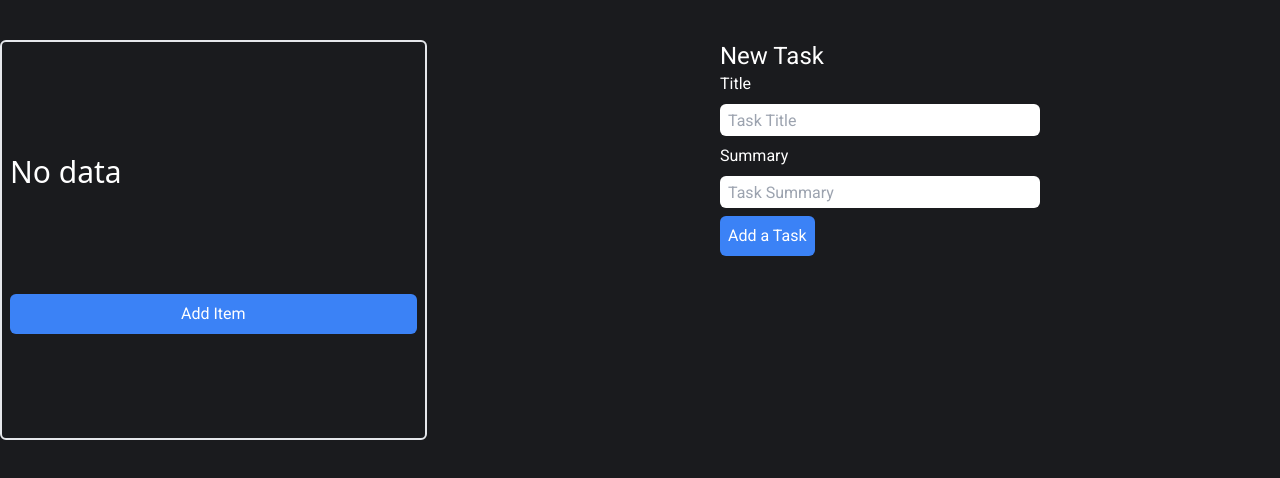
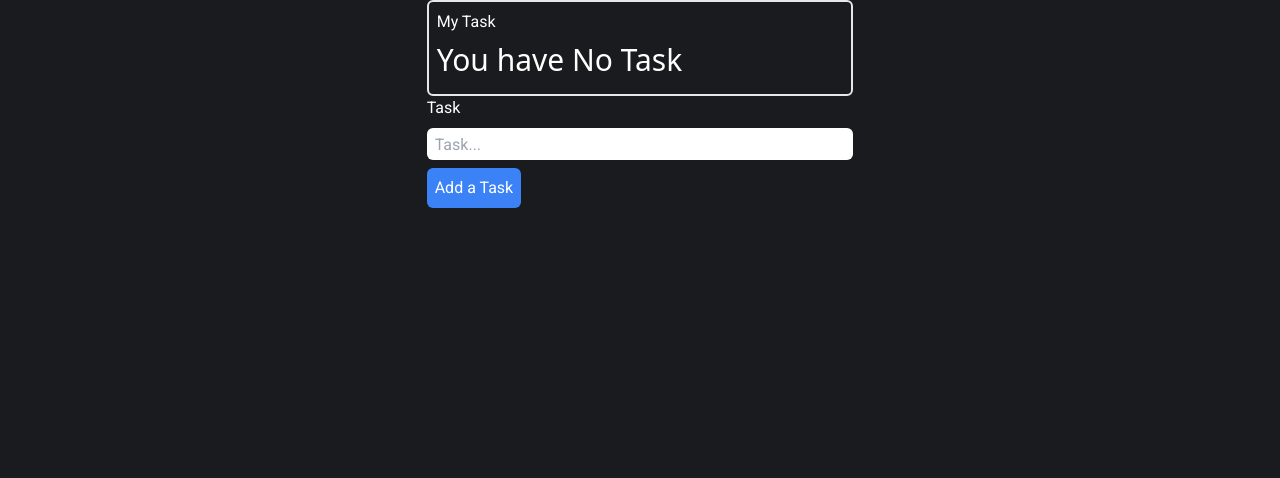
Before and after one commit to AmitPaswan18/Todo-App, a React (Vite) app: page / in a window 1280 px wide. Shown: the top 478 px of the page. Built offline with nearby package versions, Linux system fonts and the light colour scheme.

Commit message:
local storage added

```diff
--- a/src/components/TodoItems.jsx
+++ b/src/components/TodoItems.jsx
@@ -1,10 +1,9 @@
-import { useState, useRef } from "react";
+import { useState, useRef, useEffect } from "react";
 import { RiDeleteBin5Fill } from "react-icons/ri";
+// import button from "./common/button";
 const TodoItems = () => {
   const [title, setTitle] = useState("");
-  const [description, setDescription] = useState("");
   const [todo, setTodo] = useState([]);
-  const [page, setPage] = useState(false);
 
   const addItem = useRef(null);
 
@@ -12,70 +11,49 @@ const TodoItems = () => {
     let updatedtask = [...todo];
     updatedtask.splice(index, 1);
     setTodo(updatedtask);
+    saveTasks([...updatedtask]);
   };
   function handleSubmit(event) {
-    setTodo([...todo, { title, description }]);
+    setTodo([...todo, { title }]);
+    saveTasks([...todo, { title }]);
     event.preventDefault();
     setTitle("");
-    setDescription("");
-    setPage(true);
   }
+
+  function loadTasks() {
+    let loadedTasks = localStorage.getItem("todo");
+
+    let tasks = JSON.parse(loadedTasks);
+
+    if (tasks) {
+      setTodo(tasks);
+    }
+  }
+
+  function saveTasks(todo) {
+    localStorage.setItem("todo", JSON.stringify(todo));
+  }
+
+  useEffect(() => {
+    loadTasks();
+  }, []);
 
   return (
     <>
-      <div>
-        <div className="flex justify-center items-center max-h-fit lg:h-screen lg:w-screen">
-          {" "}
-          {page ? null : (
-            <form
-              className="w-1/4 absolute top-10 right-60"
-              onSubmit={handleSubmit}>
-              <div className="text-white w-[30%]">
-                {" "}
-                <h3 className="text-2xl">New Task</h3>
-                <div className="flex flex-col w-full">
-                  <div>Title</div>
-                  <input
-                    className=" w-full h-8 rounded-md p-2 my-2 text-black"
-                    type="text"
-                    required
-                    ref={addItem}
-                    placeholder="Task Title"
-                    onChange={(e) => setTitle(e.target.value)}
-                    value={title}
-                  />
-                  <div>Summary</div>
-                  <input
-                    className=" w-full h-8 rounded-md  p-2 my-2 text-black"
-                    type="text"
-                    placeholder="Task Summary"
-                    onChange={(e) => setDescription(e.target.value)}
-                    value={description}
-                  />
-                </div>
-                <div className="flex ">
-                  <button className="bg-blue-500 p-2 rounded-md" type="submit">
-                    Add a Task
-                  </button>
-                </div>
-              </div>
-            </form>
-          )}
-        </div>
+      <div className="flexjustify-center flex-col items-center w-screen">
+        <div className=" max-h-fit flex justify-center lg:w-screen">
           {todo.length === 0 ? (
             <>
-            <div className=" absolute flex  md:flex-col justify-evenly lg:top-10 md:top-80 md:w-full md:z-10 lg:w-1/3 p-2 text-white rounded-md lg:h-3/6 sm:h-1/2 border-2">
-              <div className="font-sans text-3xl py-2 "> No data</div>
-
-              <button
-                onClick={() => setPage(false)}
-                className="bg-blue-500 text-white p-2 w-full md:h-10 sm:max-h-10 sm:w-[30%] rounded-md">
-                Add Item
-              </button>
+              <div className="  flex  md:flex-col justify-evenly  md:w-full md:z-10 lg:w-1/3 p-2 text-white rounded-md lg:h-3/6 sm:h-1/2 border-2">
+                <div>My Task</div>
+                <div className="font-sans text-3xl py-2 ">
+                  {" "}
+                  You have No Task
+                </div>
               </div>
             </>
           ) : (
-          <div className="lg:absolute top-10 left-10 w-1/3 max-h-fit">
+            <div className=" left-10 w-1/3 max-h-fit">
               <div className="font-sans text-4xl font-bold text-white">
                 My Tasks
               </div>
@@ -99,13 +77,33 @@ const TodoItems = () => {
                   </div>
                 </div>
               ))}
-            <button
-              onClick={() => setPage(false)}
-              className="bg-blue-500 text-white p-2 w-full rounded-md">
-              Add Item
+            </div>
+          )}
+        </div>
+        <div className=" max-h-fit flex justify-center lg:w-screen ">
+          <form className="w-1/3 " onSubmit={handleSubmit}>
+            <div className="text-white w-[30%]">
+              {" "}
+              <div className="flex flex-col w-full">
+                <div>Task</div>
+                <input
+                  className=" w-full h-8 rounded-md p-2 my-2 text-black"
+                  type="text"
+                  required
+                  ref={addItem}
+                  placeholder="Task..."
+                  onChange={(e) => setTitle(e.target.value)}
+                  value={title}
+                />
+              </div>
+              <div className="flex ">
+                <button className="bg-blue-500 p-2 rounded-md" type="submit">
+                  Add a Task
                 </button>
               </div>
-        )}
+            </div>
+          </form>
+        </div>
       </div>
     </>
   );
--- /dev/null
+++ b/src/components/common/button.jsx
@@ -0,0 +1,11 @@
+const button = () => {
+  return (
+    <div className="flex ">
+      <button className="bg-blue-500 p-2 rounded-md" type="submit">
+        Add a Task
+      </button>
+    </div>
+  );
+};
+
+export default button;
```
Lines whose indentation alone changed are shown as unchanged.
